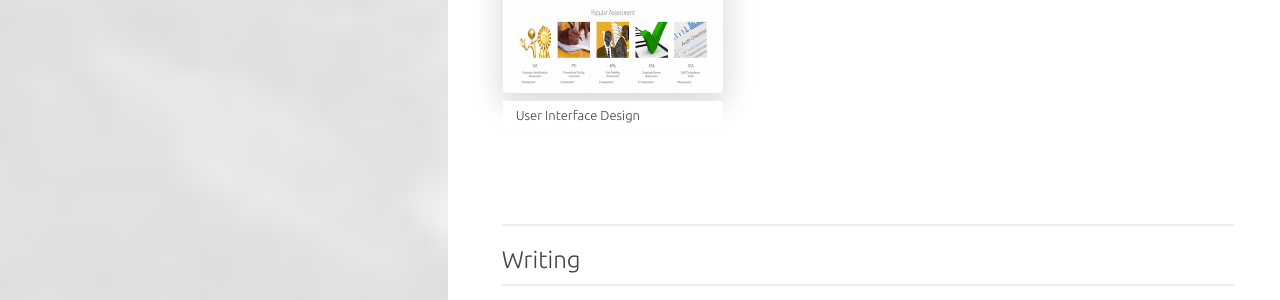
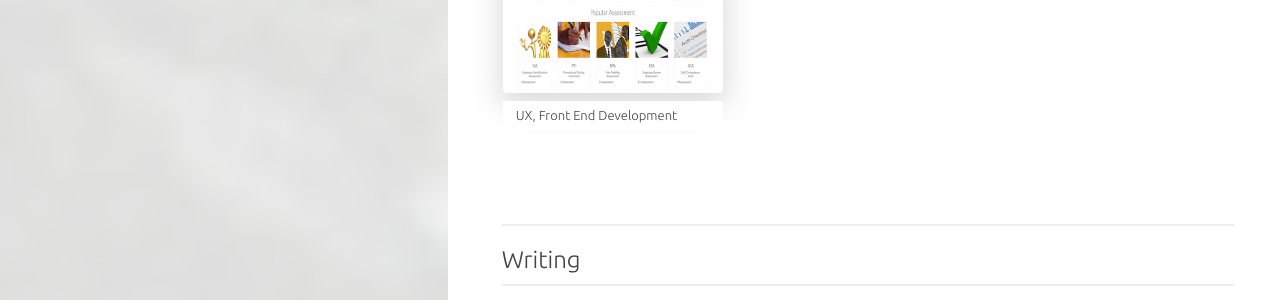
Before and after one commit to jokomowho/my_website, a Jekyll site: the page built from index.html, in a window 1280 px wide. Shown: the part 1192-1492 px from the top of the page. Built offline with Jekyll 4.4.1, drawn with Linux system fonts in a browser that asks for light colours; nearby versions of some CDN libraries; Markdown is read by kramdown in place of the engine named in the settings.

Commit message:
More updates.

```diff
--- a/index.html
+++ b/index.html
@@ -51,7 +51,7 @@ layout: default
         </div>
         <div class="floating-box" style="margin-top:3em;">
             <img src="images/assessment-screenshot.png"  width="220" height="300">
-            <p>User Interface Design</p>
+            <p>UX, Front End Development</p>
           </div>
         </div>
 
```
